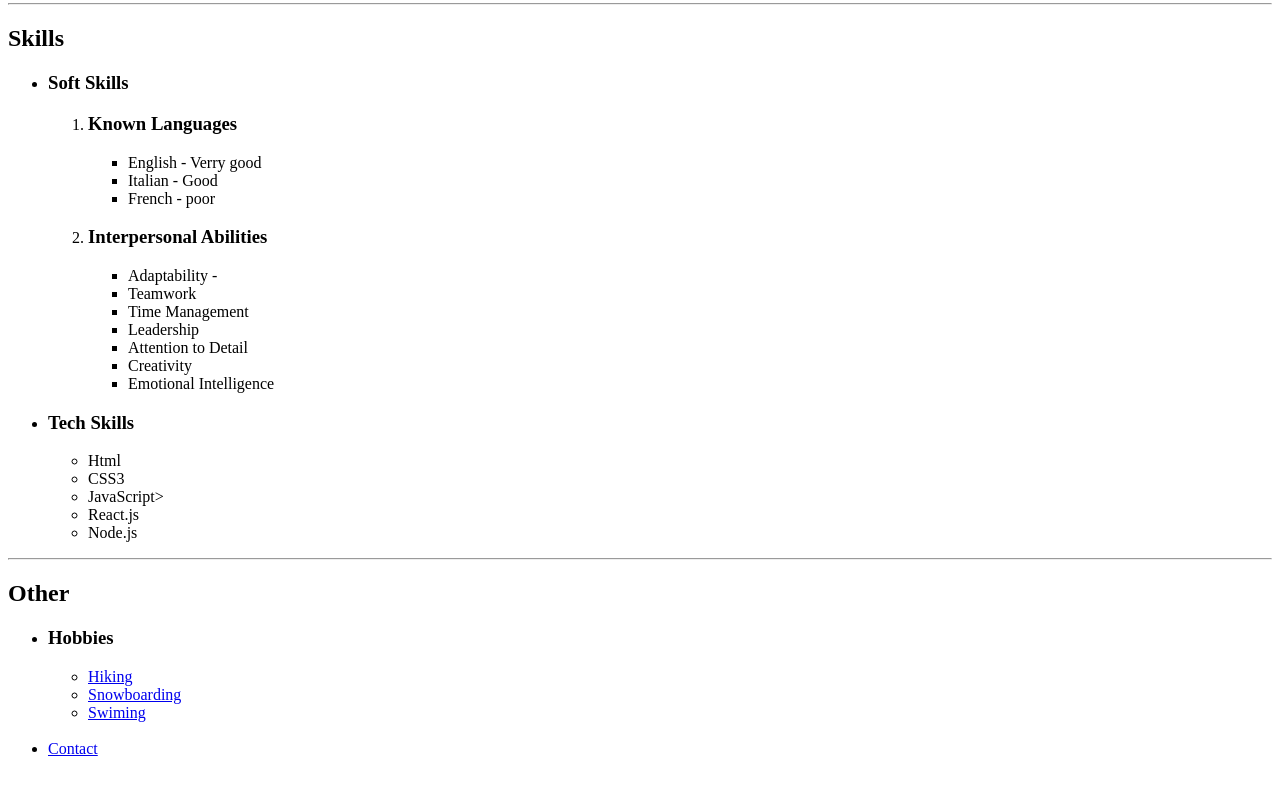
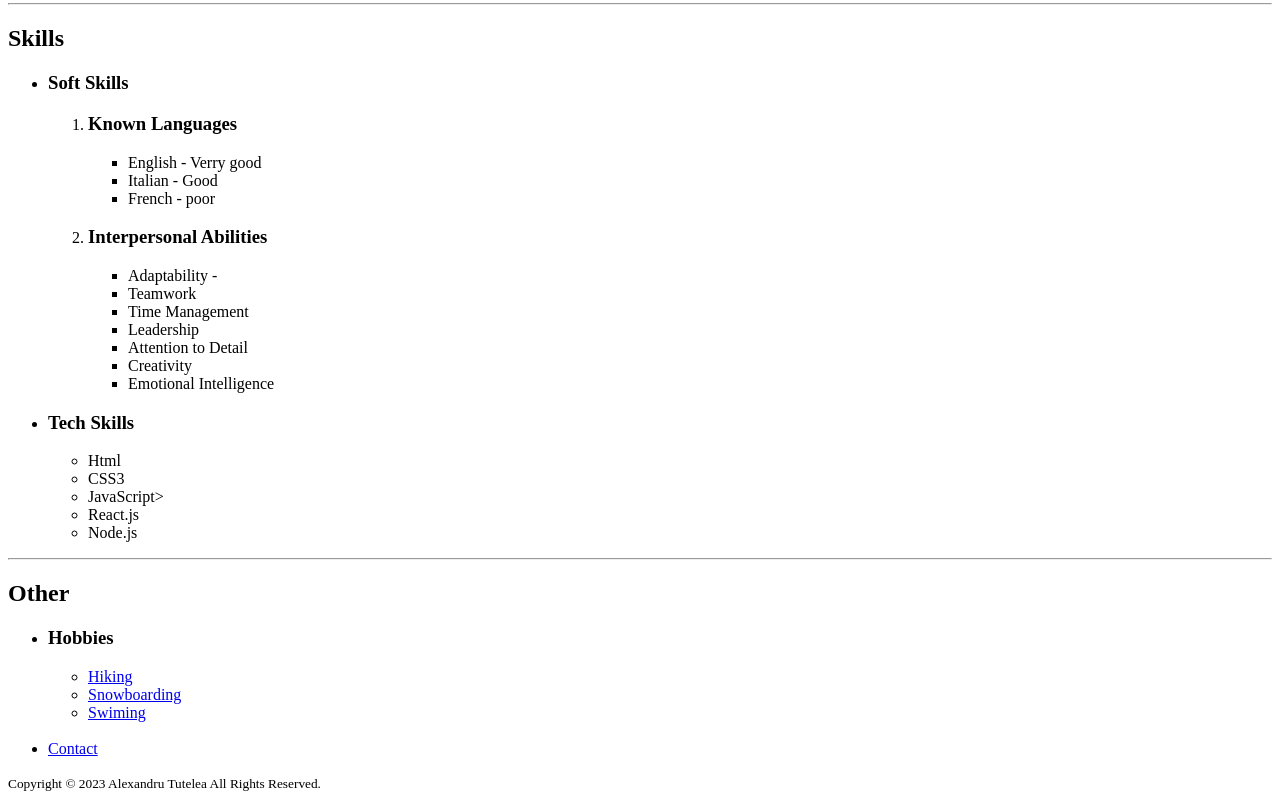
Before and after one commit to wildtutty/My-resume, a plain HTML site: page index.html in a window 1280 px wide. Shown: the part 767-1567 px from the top of the page. Before the commit the page ends 1541 px from the top, so only its background shows below. Drawn offline with Linux system fonts and the light colour scheme.

Commit message:
Update index.html

```diff
--- a/index.html
+++ b/index.html
@@ -89,7 +89,11 @@
             </li><br />
             <li><a href="./Contact.html">Contact</a></li>
         </ul>
-
+        <footer>
+            <small>
+                Copyright © 2023 Alexandru Tutelea All Rights Reserved.
+            </small>
+        </footer>
 
 
 
```
